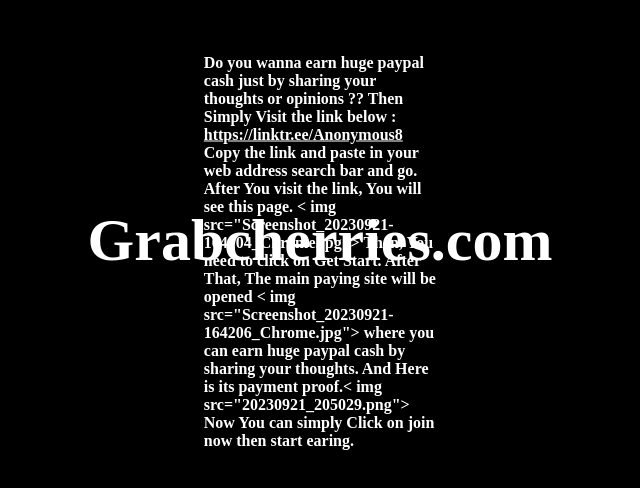
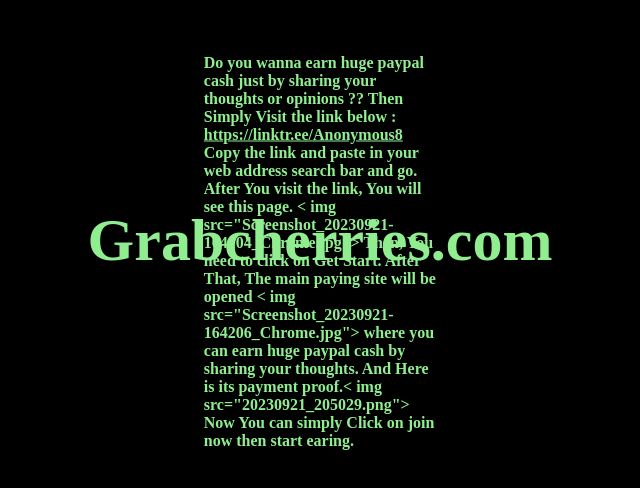
Before and after one commit to rudra365/moneymaxx, a plain HTML site: page index.html in a window 1280 px wide. Shown: the whole page, without its empty margins (320-960 px from the left). Drawn offline with Linux system fonts and the light colour scheme.

Commit message:
Update style.css

```diff
--- a/style.css
+++ b/style.css
@@ -5,7 +5,7 @@
 
 }
 body{
-	background-color: Black;
+	background-color: black;
 }
 .main{
 	max-width: auto;
@@ -18,7 +18,7 @@ body{
 	transform: translate(-50%,-50%);
 }
 .title h3{
-	color: White;
+	color: lightgreen;
 	font-size: 60px;
 	position: center;
 }
@@ -27,5 +27,5 @@ h4{
 	top: 45%;
 	left: 50%;
 	transform: translate(-50%,-50%);
-	color: white;
+	color: lightgreen;
 }
```
